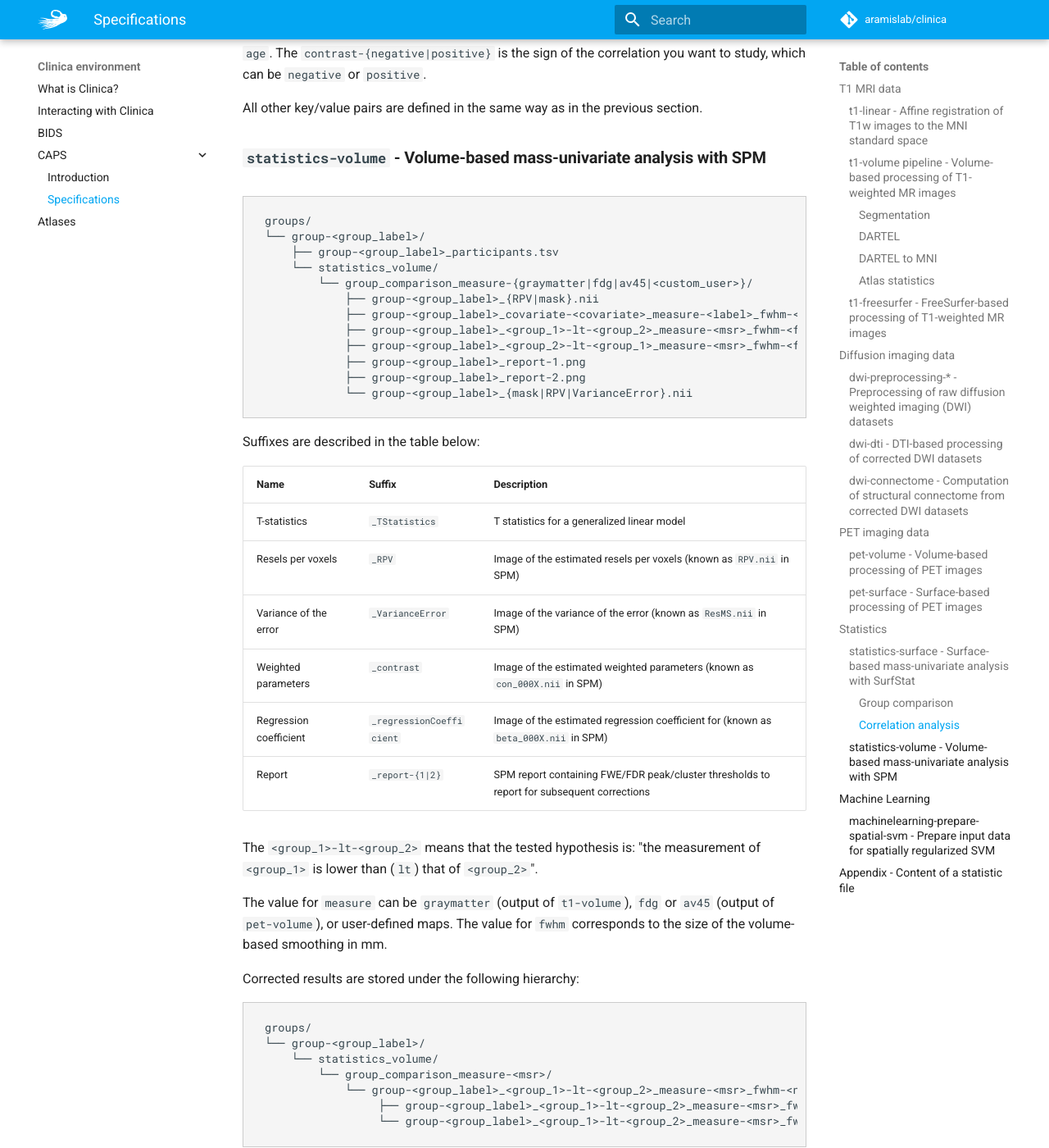
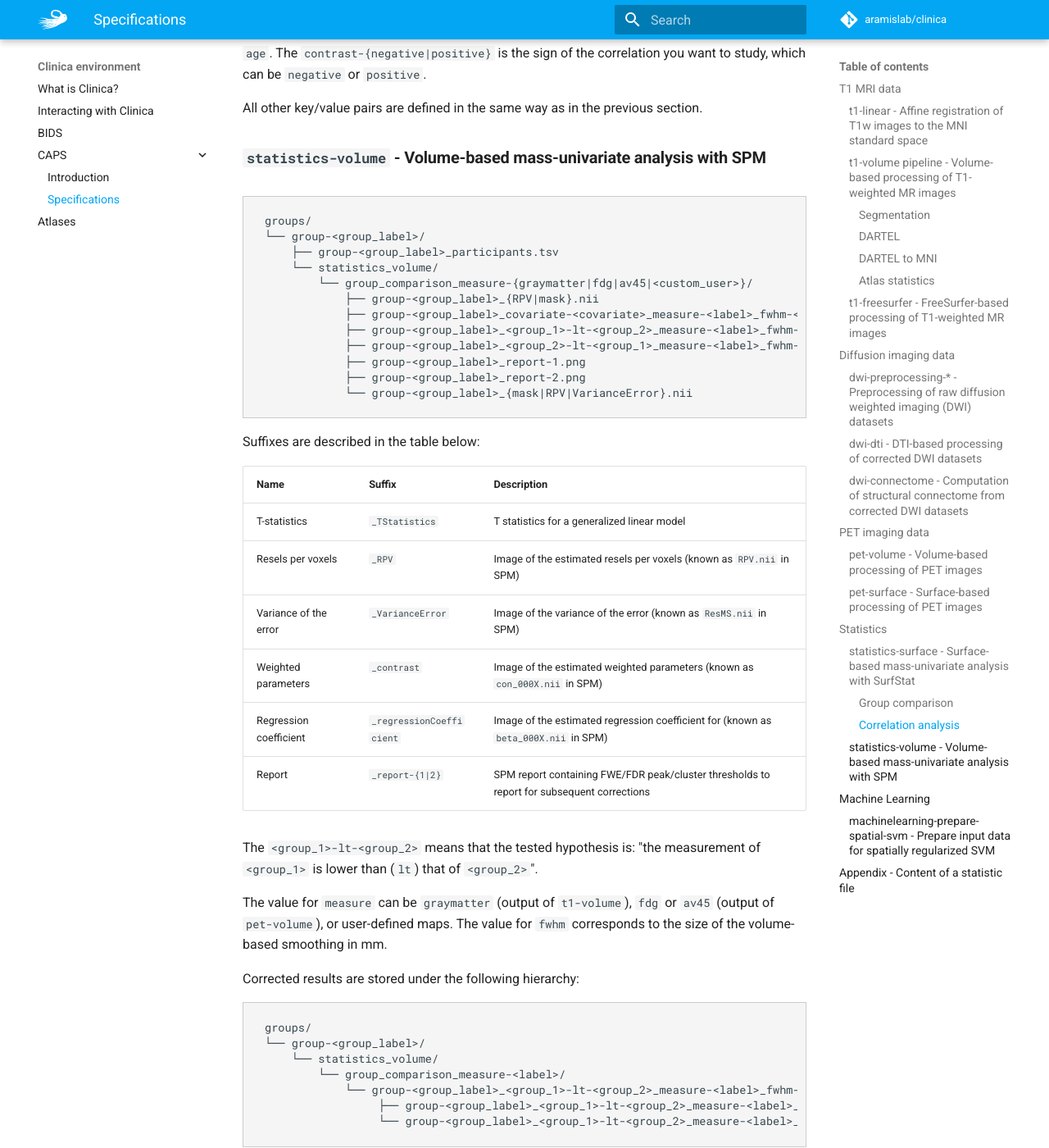
Before and after one commit to aramis-lab/clinica, an MkDocs documentation site: the page built from docs/CAPS/Specifications.md, in a window 1280 px wide and 1400 px high, scrolled down 10551 px. Shown: the whole window at 82% size. Built offline with MkDocs 1.6.1 and Material for MkDocs 9.7.7, drawn with Linux system fonts in a browser that asks for light colours; comment, search, counter and statistics services are not loaded; some of the changed lines change nothing that is shown.

Commit message:
Harmonize <msr>/<measures> values

````diff
--- a/docs/CAPS/Specifications.md
+++ b/docs/CAPS/Specifications.md
@@ -480,9 +480,9 @@ groups/
     └── statistics_volume/
         └── group_comparison_measure-{graymatter|fdg|av45|<custom_user>}/
             ├── group-<group_label>_{RPV|mask}.nii
-            ├── group-<group_label>_covariate-<covariate>_measure-<label>_fwhm-<label>_regressionCoefficient.nii
-            ├── group-<group_label>_<group_1>-lt-<group_2>_measure-<msr>_fwhm-<fwhm>_{TStatistics|contrast}.nii
-            ├── group-<group_label>_<group_2>-lt-<group_1>_measure-<msr>_fwhm-<fwhm>_{TStatistics|contrast}.nii
+            ├── group-<group_label>_covariate-<covariate>_measure-<label>_fwhm-<n>_regressionCoefficient.nii
+            ├── group-<group_label>_<group_1>-lt-<group_2>_measure-<label>_fwhm-<n>_{TStatistics|contrast}.nii
+            ├── group-<group_label>_<group_2>-lt-<group_1>_measure-<label>_fwhm-<n>_{TStatistics|contrast}.nii
             ├── group-<group_label>_report-1.png
             ├── group-<group_label>_report-2.png
             └── group-<group_label>_{mask|RPV|VarianceError}.nii
@@ -509,10 +509,10 @@ Corrected results are stored under the following hierarchy:
 groups/
 └── group-<group_label>/
     └── statistics_volume/
-        └── group_comparison_measure-<msr>/
-            └── group-<group_label>_<group_1>-lt-<group_2>_measure-<msr>_fwhm-<n>_{FDRc|FDRp|FWEc|FWEc}
-                 ├── group-<group_label>_<group_1>-lt-<group_2>_measure-<msr>_fwhm-<n>_desc-{FDRc|FDRp|FWEc|FWEc}_axis-{x|y|z}_TStatistics.png
-                 └── group-<group_label>_<group_1>-lt-<group_2>_measure-<msr>_fwhm-<n>_desc-{FDRc|FDRp|FWEc|FWEc}_GlassBrain.png
+        └── group_comparison_measure-<label>/
+            └── group-<group_label>_<group_1>-lt-<group_2>_measure-<label>_fwhm-<n>_{FDRc|FDRp|FWEc|FWEc}
+                 ├── group-<group_label>_<group_1>-lt-<group_2>_measure-<label>_fwhm-<n>_desc-{FDRc|FDRp|FWEc|FWEc}_axis-{x|y|z}_TStatistics.png
+                 └── group-<group_label>_<group_1>-lt-<group_2>_measure-<label>_fwhm-<n>_desc-{FDRc|FDRp|FWEc|FWEc}_GlassBrain.png
 ```
 
 `FWEp` (resp. `FDRp`) corresponds to correction for multiple comparisons with family-wise error (FWE) (resp. false discovery rate [FDR]) correction at the peak (=voxel) level with a statistical threshold of P < 0.05.
````
